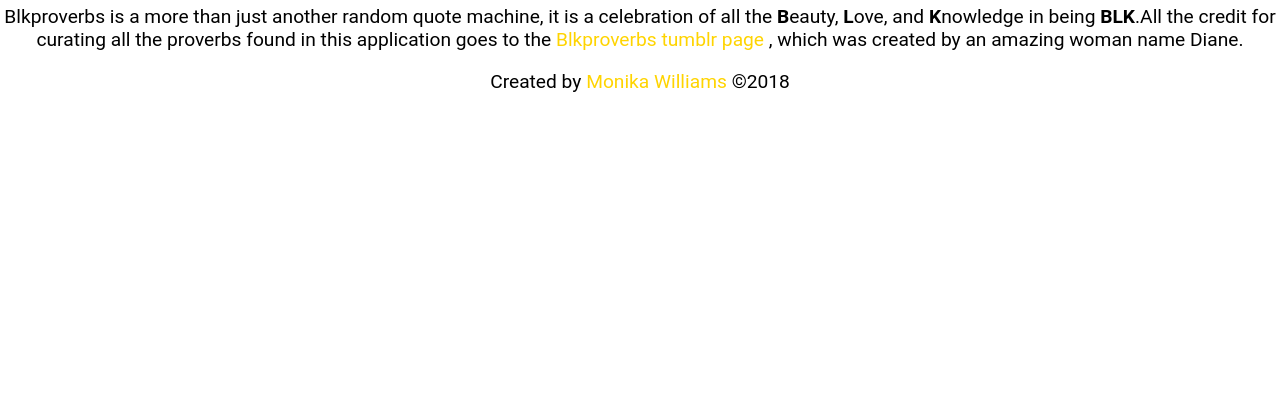
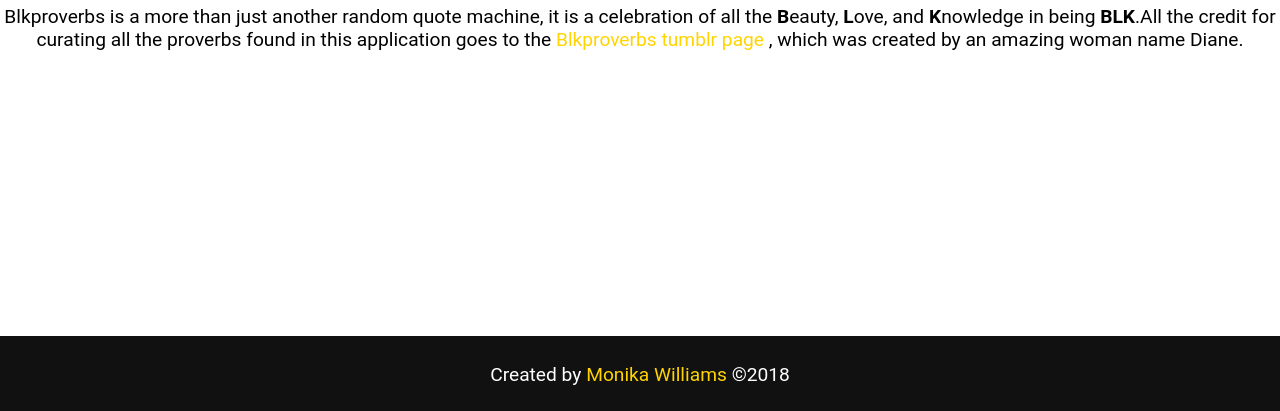
Before and after one commit to CurlsandCode/Blkproverbs-app, a React (Create React App) app in the folder blkproverbs-app-client/: page /about in a window 1280 px wide. Shown: the part 386-797 px from the top of the page. Built offline with nearby package versions, Linux system fonts and the light colour scheme.

Commit message:
added footer css

```diff
--- a/blkproverbs-app-client/src/index.css
+++ b/blkproverbs-app-client/src/index.css
@@ -75,3 +75,16 @@
     font-weight: 300;
     line-height: 1.125;
 }
+
+.Footer {
+    position: fixed;
+    bottom: 0;
+    left: 0;
+    background: #111;
+    padding: 0 5px;
+    width: 100%;
+    text-align: center;
+    line-height: 40px;
+    color: #fff;
+    font-size: 12px;
+}
```
